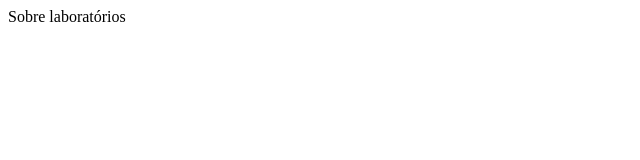
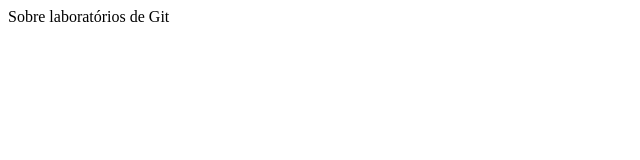
Before and after one commit to FabioImpacta/portal, a plain HTML site: page sobre.html in a window 1280 px wide. Shown: the full height of the page, 0-640 px from the left. Drawn offline with Linux system fonts and the light colour scheme.

Commit message:
commit sobre.html

```diff
--- a/sobre.html
+++ b/sobre.html
@@ -1,6 +1,6 @@
 <html>
   <title>Laboratórios</title>
   <body>
-    <div>Sobre laboratórios</div>
+    <div>Sobre laboratórios de Git</div>
   </body>
 </html>
```
